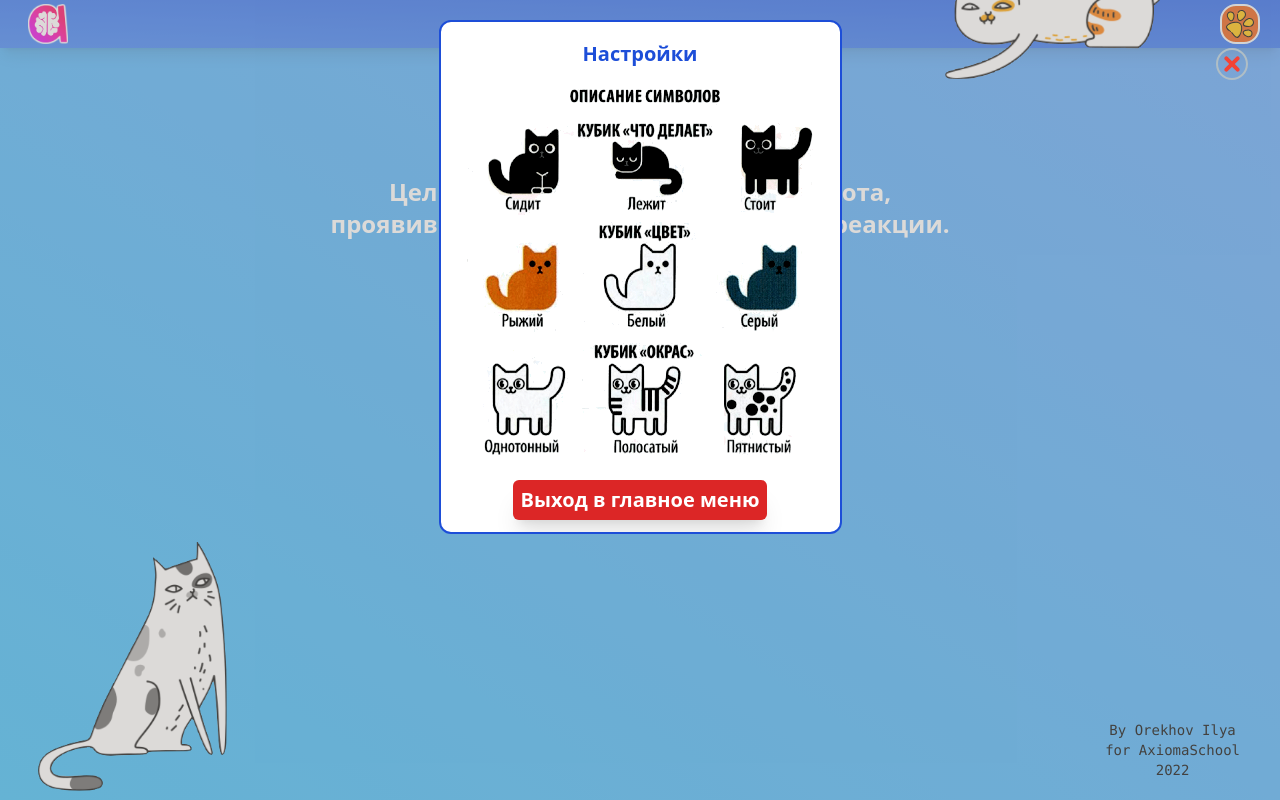
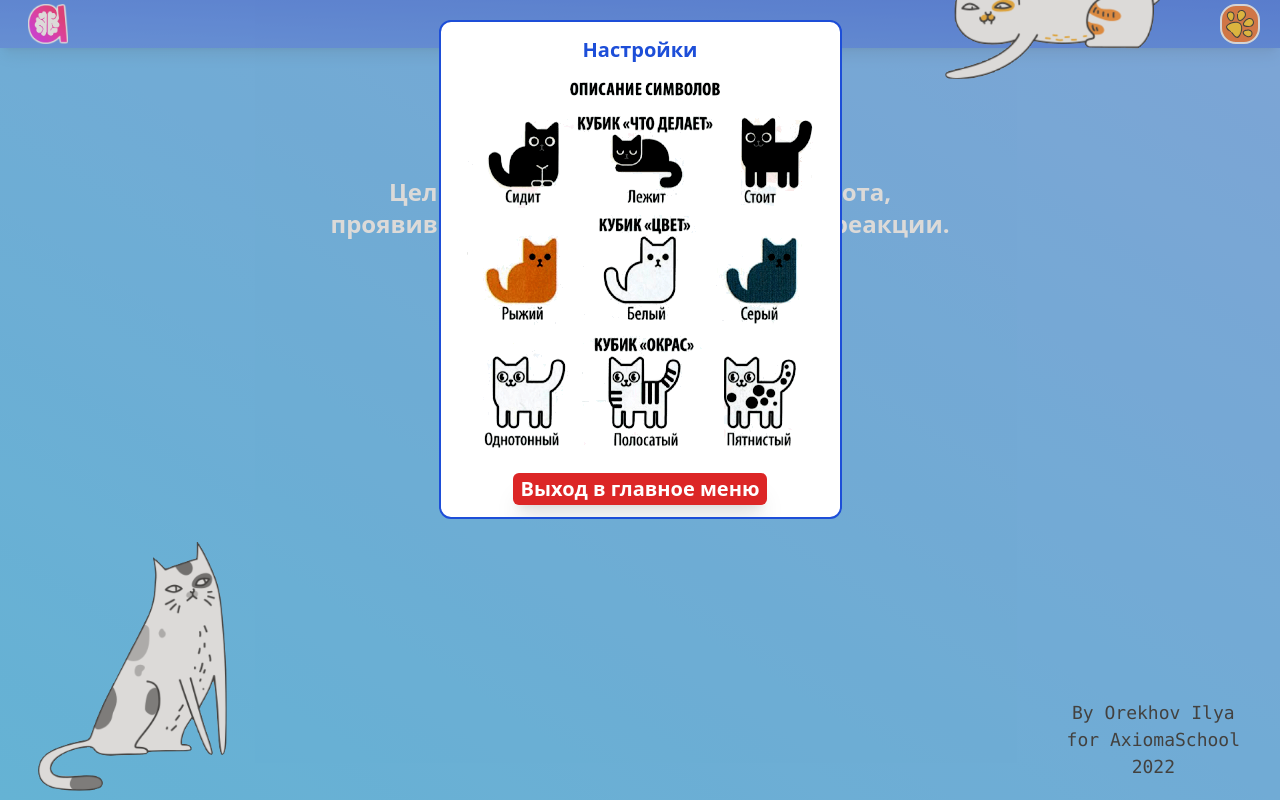
Before and after one commit to Ilya-andreevi4/were_is_my_cat, a React (Vite) app: page / in a window 1280 px wide. Both pictures are taken after a click on the button 1240 px from the left and 24 px from the top of the page. Built offline with nearby package versions, Linux system fonts and the light colour scheme.

Commit message:
modified:   index.html 	modified:   package-lock.json 	modified:   package.json 	modified:   src/App.tsx 	modified:   src/components/Settings/Settings.tsx 	modified:   src/components/pages/StartPage/StartPage.tsx 	new file:   src/firebase.ts

```diff
--- a/index.html
+++ b/index.html
@@ -3,6 +3,8 @@
   <head>
     <meta charset="UTF-8" />
     <link rel="icon" type="image/svg+xml" href="/favicon.ico" />
+    <link rel="preload" as="image" href="./gray_cat.png" />
+    <link rel="preload" as="image" href="./ginger_cat.png" />
     <meta name="viewport" content="width=device-width, initial-scale=1.0" />
     <title>Where is my cat?</title>
   </head>
--- a/package.json
+++ b/package.json
@@ -10,6 +10,8 @@
   },
   "dependencies": {
     "@reduxjs/toolkit": "^1.8.6",
+    "firebase": "^9.15.0",
+    "lodash": "^4.17.21",
     "react": "^18.2.0",
     "react-dom": "^18.2.0",
     "react-redux": "^8.0.4",
@@ -18,6 +20,7 @@
     "tippy.js": "^6.3.7"
   },
   "devDependencies": {
+    "@types/lodash": "^4.14.191",
     "@types/react": "^18.0.17",
     "@types/react-dom": "^18.0.6",
     "@vitejs/plugin-react": "^2.1.0",
--- a/src/App.tsx
+++ b/src/App.tsx
@@ -1,4 +1,4 @@
-import { Routes, Route, Link } from "react-router-dom";
+import { Routes, Route } from "react-router-dom";
 import GamePage from "./components/pages/GamePage/GamePage";
 import NotFound from "./components/pages/NotFound/NotFound";
 import StartPage from "./components/pages/StartPage/StartPage";
--- a/src/components/Settings/Settings.tsx
+++ b/src/components/Settings/Settings.tsx
@@ -18,15 +18,9 @@ const Settings: FC<SettingsProps> = ({ active, setActive, children }) => {
       onClick={() => setActive(false)}
     >
       <div
-        className="grid grid-cols-1 gap-1 mt-5 z-50 text-blue-700 text-xl leading-loose overflow-auto overflow-y-scroll max-h-[80%] justify-items-center font-sans font-bold text-center px-6 py-3 border-blue-700 border-2 rounded-xl bg-white w-fit h-fit mx-auto my-auto transition-opacity-1 opacity-100"
+        className="grid grid-cols-1 gap-1 mt-5 z-50 text-blue-700 text-xl leading-relaxed overflow-auto max-h-[80%] justify-items-center font-sans font-bold text-center px-6 py-3 border-blue-700 border-2 rounded-xl bg-white w-fit h-fit mx-auto"
         onClick={(e) => e.stopPropagation()}
       >
-        <button
-          className="fixed right-8 top-12 z-40"
-          onClick={() => setActive(false)}
-        >
-          <img src="./cancel.svg" alt="Закрыть окно" className="w-8 h-8" />
-        </button>
         {children}
       </div>
     </div>
--- a/src/components/pages/StartPage/StartPage.tsx
+++ b/src/components/pages/StartPage/StartPage.tsx
@@ -5,10 +5,9 @@ function StartPage() {
     <>
       <img
         src="./ginger_cat.png"
-        alt="Settings"
+        alt=""
         className="absolute right-[8%] -mt-24 -top-6 w-60 z-0"
       />
-
       <div className="flex flex-col justify-between left-0 mx-auto my-auto p-11 top-[10%] h-[50%]">
         <h1 className="mx-auto mb-6 z-10 text-6xl tracking-tighter font-bold font-sans text-white">
           Где мой кот?
@@ -29,7 +28,7 @@ function StartPage() {
           className="z-0 absolute bottom-0 left-1 w-60"
         />
 
-        <div className="absolute bottom-5 font-mono text-sm text-center right-10 h-fit w-fit z-0">
+        <div className="absolute bottom-5 font-mono text-[18px] text-center right-10 h-fit w-fit z-0">
           By Orekhov Ilya
           <br />
           for AxiomaSchool
--- /dev/null
+++ b/src/firebase.ts
@@ -0,0 +1,15 @@
+import { initializeApp } from "firebase/app";
+import { getStorage } from "firebase/storage";
+
+const firebaseConfig = {
+  apiKey: "AIzaSyCjYJYoANLD9fSYh-zb6OlL-ZS2HpAio2s",
+  authDomain: "database-for-games.firebaseapp.com",
+  projectId: "database-for-games",
+  storageBucket: "database-for-games.appspot.com",
+  messagingSenderId: "554491032260",
+  appId: "1:554491032260:web:14bb6470fdea50e4330f91",
+};
+
+const app = initializeApp(firebaseConfig);
+export const storage = getStorage(app);
+export default app;
```
Also changed, not shown: 1 other file (tests, documents, lock files or other folders).
